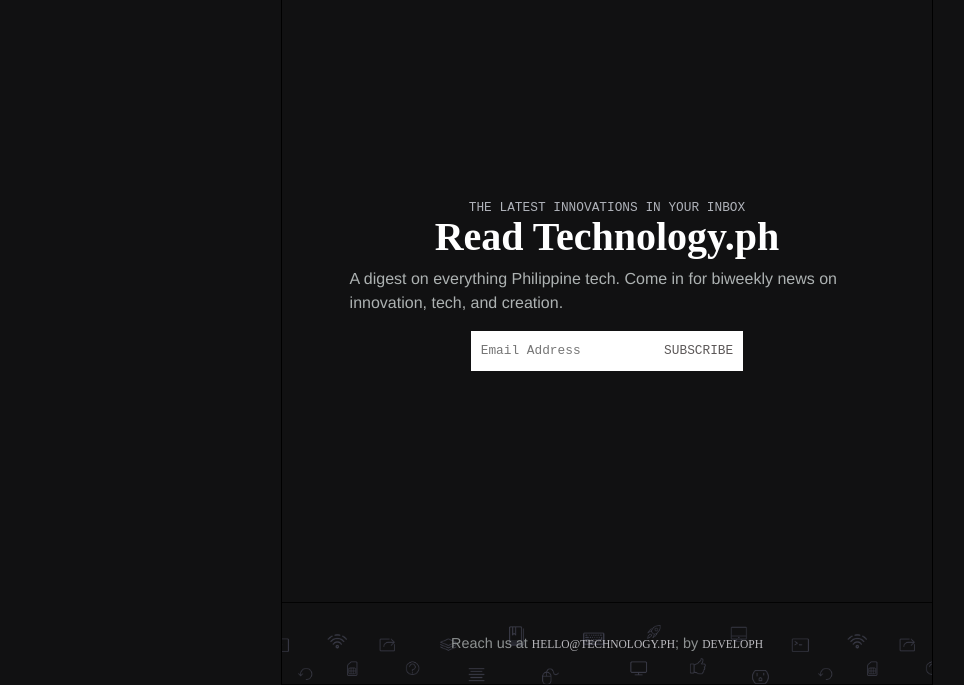
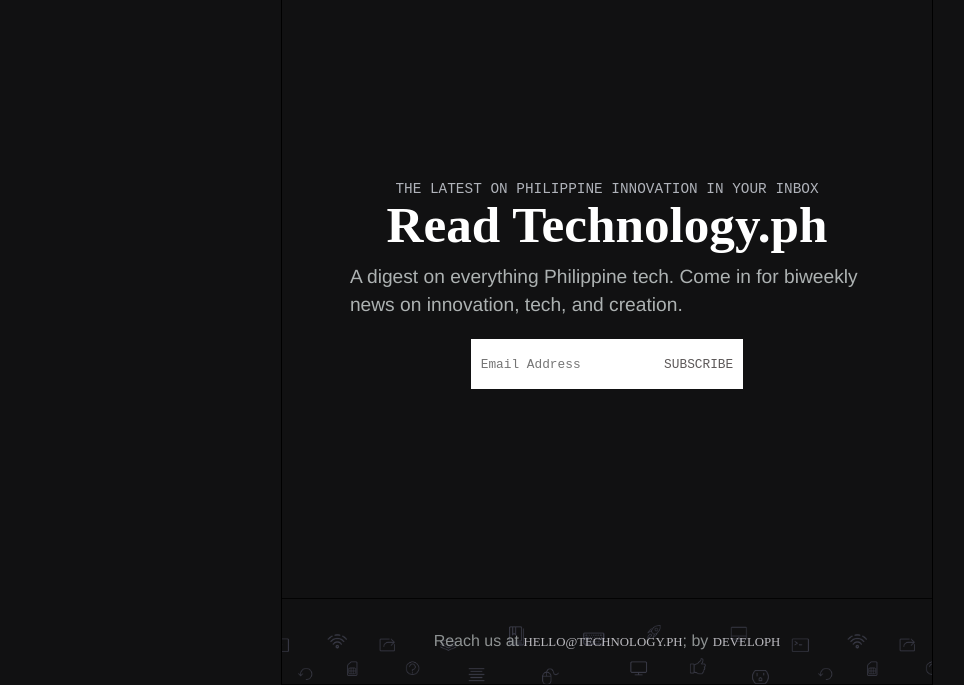
Before and after one commit to wedeveloph/technologyph, a website built with webpack: page public/index.html in a window 1280 px wide. Shown: the part 116-801 px from the top of the page, without its empty margins (33-997 px from the left). Built offline with nearby package versions, Linux system fonts and the light colour scheme; a web font is replaced by a local one.

Commit message:
size fixes

```diff
--- a/public/index.html
+++ b/public/index.html
@@ -37,16 +37,16 @@
 
       <div class="container">
 
-
+            <!--
                 <div class="navigation">
                     <a href="index.html">Home</a>
                     <a href="about.html">About</a>
-                </div>
+                </div>-->
 
         <div class="box" id="subscribe">
             <div class="box-inner" style="max-width:550px;">
 
-                <h3>The latest innovations in your inbox</h3>
+                <h3>The latest on Philippine innovation in your inbox</h3>
               <h1>Read Technology.ph</h1>
                 <p>A digest on everything Philippine tech. Come in for biweekly news on innovation, tech, and creation. </p>
 
--- a/src/styles/main.scss
+++ b/src/styles/main.scss
@@ -67,7 +67,6 @@
     p {
         font-family: "aktiv-grotesk", "Helvetica",  system-ui, -apple-system, BlinkMacSystemFont,;
         line-height: 1.7em;
-        font-size: .9em;
         margin:0;
     }
 }
@@ -196,13 +195,13 @@
         margin:0;
         color:#b0b3ba;
         font-weight:100;
-        font-size:.8em;
+        font-size:.9em;
         font-family: "Flaco-Mono", monospace;
         text-transform: uppercase;
     }
 
     h1{
-        font-size:2.5em;
+        font-size:3.2em;
         line-height:1.1em;
         color:#ffffff;
     }
@@ -211,7 +210,8 @@
         margin-left:.1em;
         margin-top:.5em;
         margin-bottom:1em;
-        font-size:1em;
+        font-size: 1.2em;
+
         color:#adb2b2;
         line-height:1.5em;
     }
@@ -222,7 +222,7 @@
     input[type=email]{
         display:inline-block;
         width:80%;
-        height: 40px;
+        height: 50px;
         max-width:290px;
         border:0;
         padding:.75em;
@@ -233,7 +233,7 @@
     input[type=submit]{
     -webkit-appearance: none;
         display:inline-block;
-        height: 40px;
+        height: 50px;
         float:right;
         margin-left:-.3em;
         padding:.75em;
```
Also changed, not shown: public/assets/styles/main.css, 1 other file.
